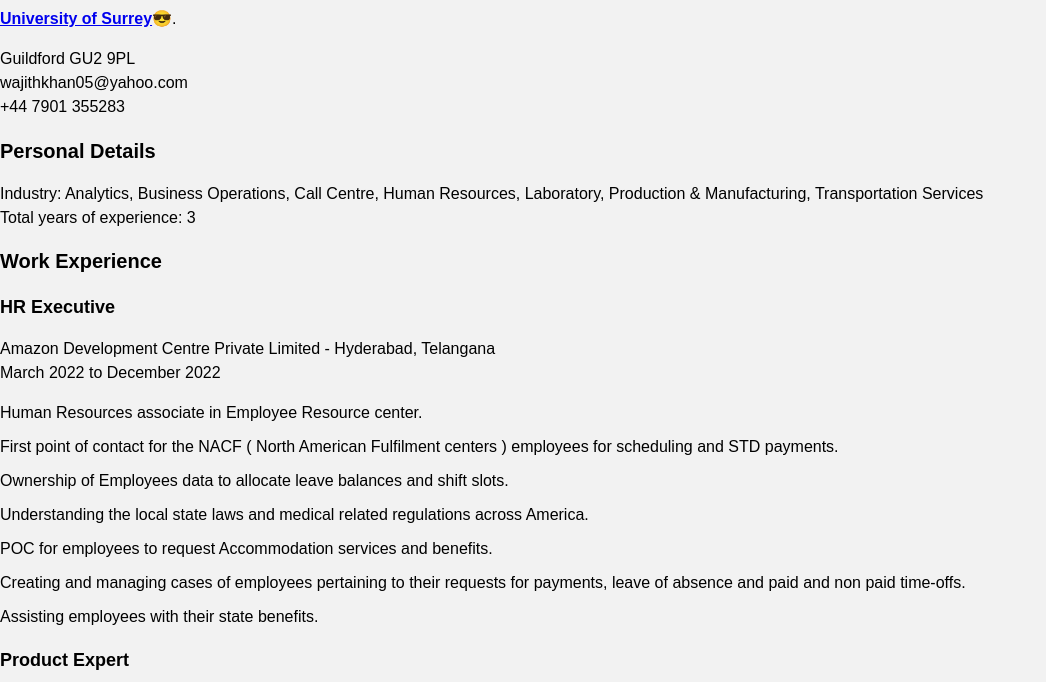
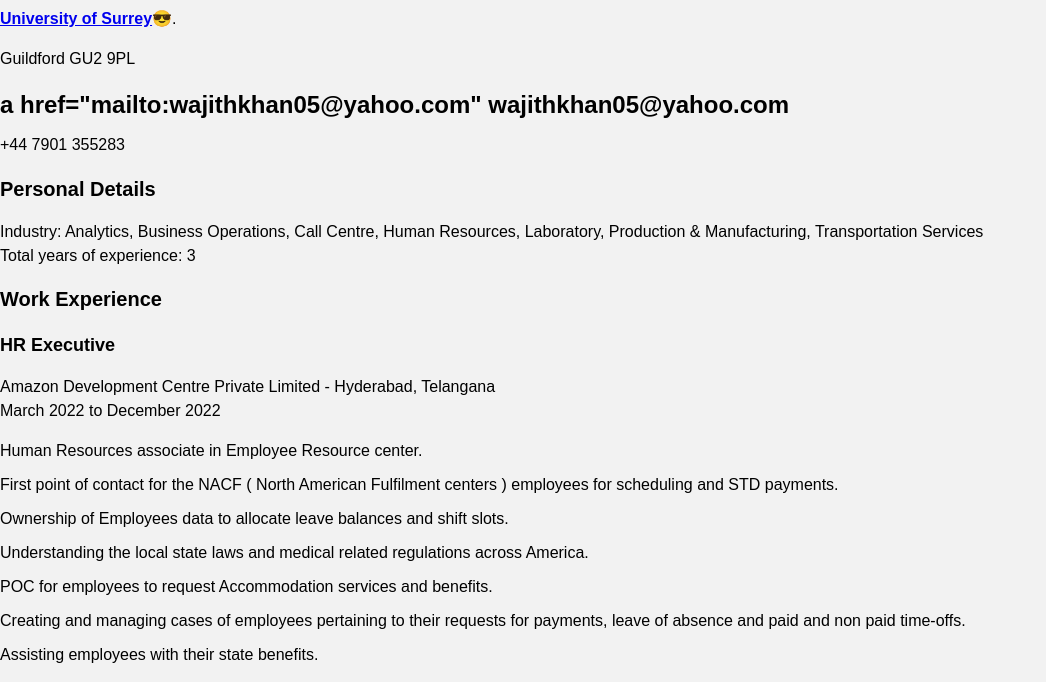
Before and after one commit to Waaajid/wajidhtmlresume, a plain HTML site: page index.html in a window 1280 px wide. Shown: the part 55-737 px from the top of the page, without its empty margins (0-1046 px from the left). Drawn offline with Linux system fonts and the light colour scheme.

Commit message:
Update index.html

```diff
--- a/index.html
+++ b/index.html
@@ -63,7 +63,7 @@
 	<h1>Wajid Khan</h1>
 	<strong><a href="https://www.surrey.ac.uk/undergraduate-study?utm_source=google&utm_medium=cpc&utm_campaign=ug23&utm_content=conversion_brand_uk&gclid=CjwKCAiAl9efBhAkEiwA4Torild36JlvGArhcefHqWCvgS_smw_d4S6piH9IoOaZXEEmQe6sc0RLzBoCX3AQAvD_BwE"> University of Surrey</a></strong></em>😎.</p >
 	<p>Guildford GU2 9PL<br>
-	wajithkhan05@yahoo.com<br>
+		<h1>a href="mailto:wajithkhan05@yahoo.com" wajithkhan05@yahoo.com </a></h1>
 	+44 7901 355283</p>
 
 	<h2>Personal Details</h2>
```
